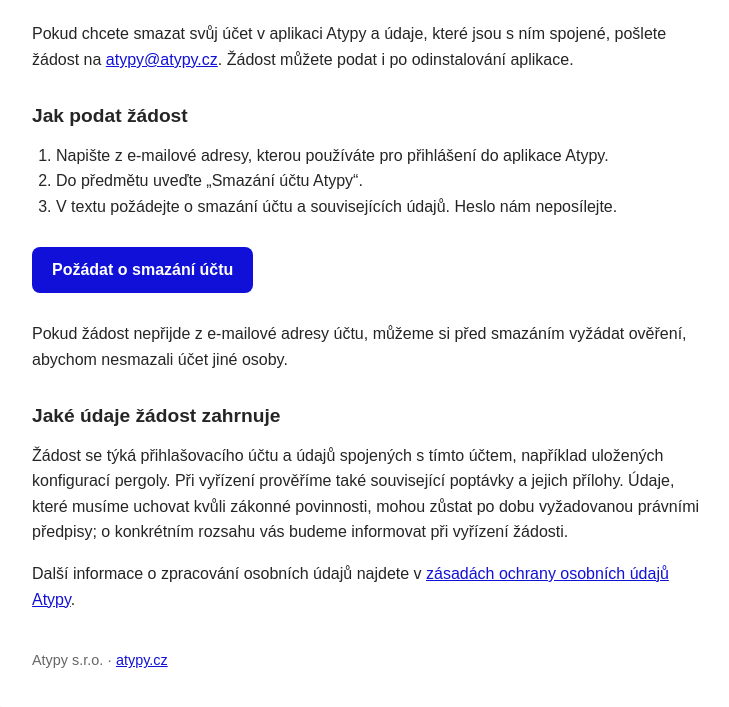
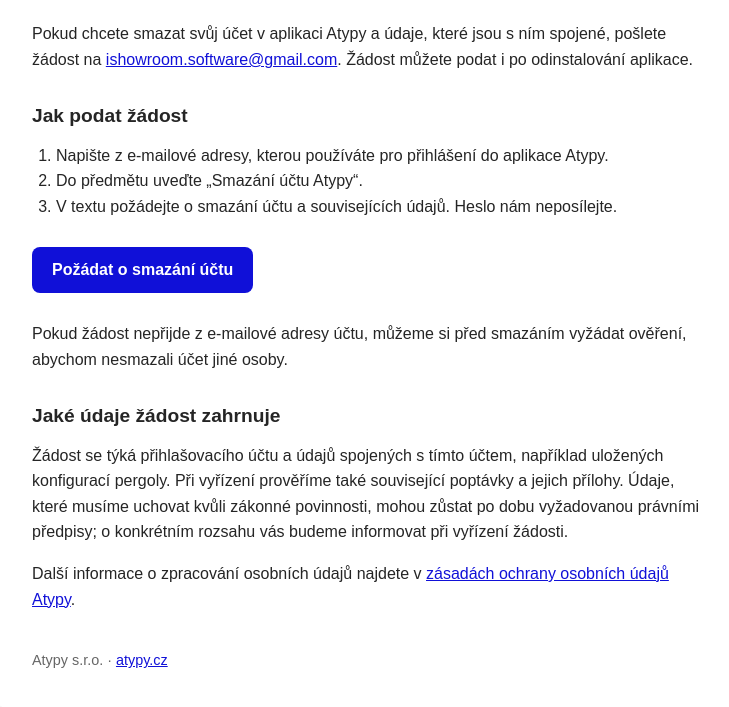
Before and after one commit to iShowroom-Dev/atypy-delete-acc, a plain HTML site: page index.html in a window 1280 px wide. Shown: the part 145-852 px from the top of the page, without its empty margins (268-997 px from the left). Drawn offline with Linux system fonts and the light colour scheme.

Commit message:
Update account deletion contact email

```diff
--- a/index.html
+++ b/index.html
@@ -25,7 +25,7 @@
 <body>
   <main>
     <h1>Smazání účtu v aplikaci Atypy</h1>
-    <p>Pokud chcete smazat svůj účet v aplikaci Atypy a údaje, které jsou s ním spojené, pošlete žádost na <a href="mailto:atypy@atypy.cz">atypy@atypy.cz</a>. Žádost můžete podat i po odinstalování aplikace.</p>
+    <p>Pokud chcete smazat svůj účet v aplikaci Atypy a údaje, které jsou s ním spojené, pošlete žádost na <a href="mailto:ishowroom.software@gmail.com">ishowroom.software@gmail.com</a>. Žádost můžete podat i po odinstalování aplikace.</p>
 
     <h2>Jak podat žádost</h2>
     <ol>
@@ -33,7 +33,7 @@
       <li>Do předmětu uveďte „Smazání účtu Atypy“.</li>
       <li>V textu požádejte o smazání účtu a souvisejících údajů. Heslo nám neposílejte.</li>
     </ol>
-    <a class="action" href="mailto:atypy@atypy.cz?subject=Smaz%C3%A1n%C3%AD%20%C3%BA%C4%8Dtu%20Atypy">Požádat o smazání účtu</a>
+    <a class="action" href="mailto:ishowroom.software@gmail.com?subject=Smaz%C3%A1n%C3%AD%20%C3%BA%C4%8Dtu%20Atypy">Požádat o smazání účtu</a>
     <p>Pokud žádost nepřijde z e-mailové adresy účtu, můžeme si před smazáním vyžádat ověření, abychom nesmazali účet jiné osoby.</p>
 
     <h2>Jaké údaje žádost zahrnuje</h2>
```
